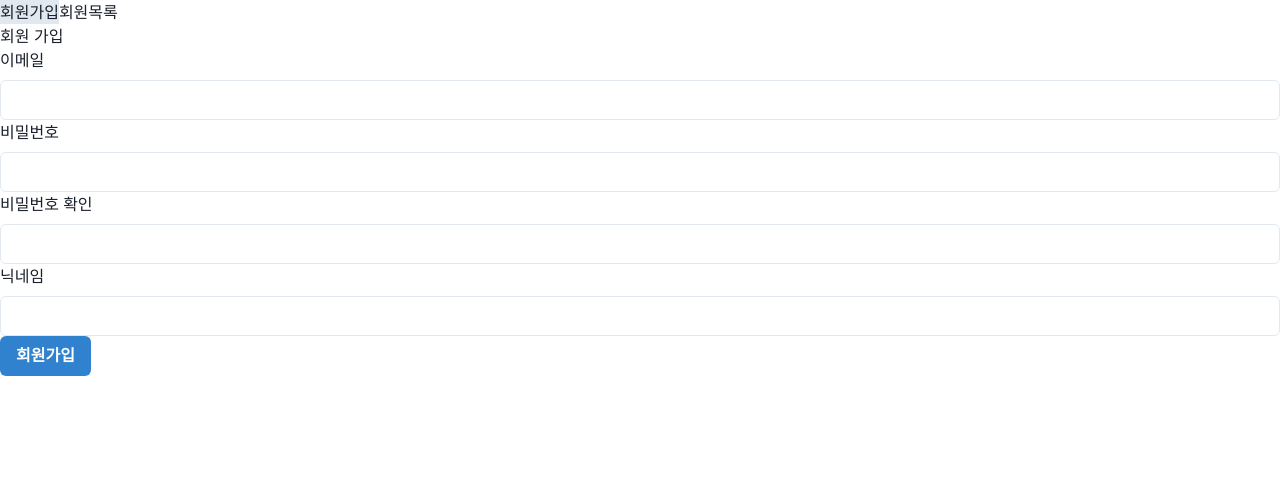
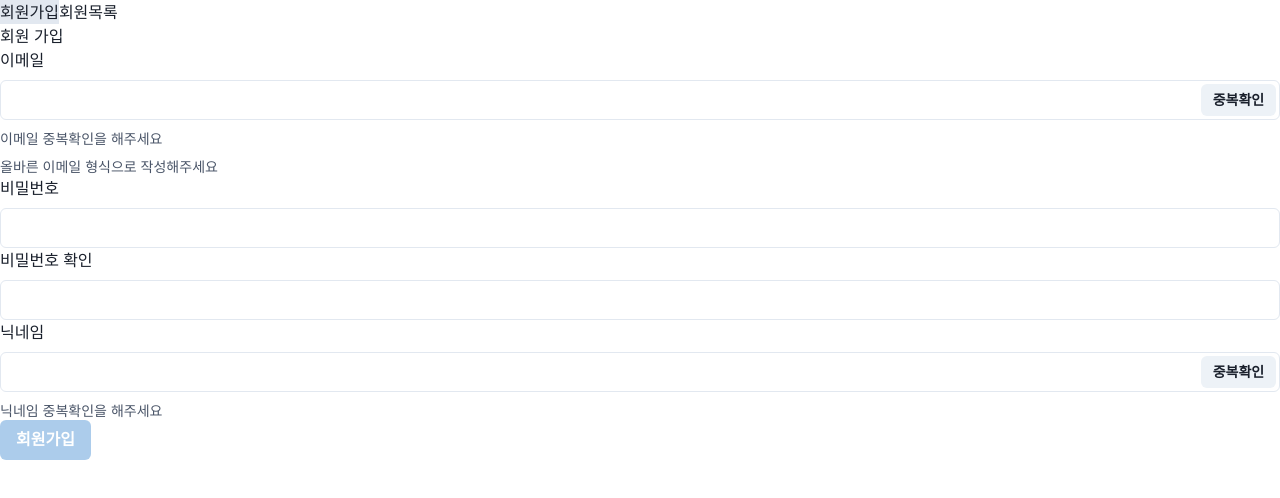
Before and after one commit to jnn-jnn1/prj2-practice-react, a React (Vite) app: page /signup in a window 1280 px wide. Shown: the top 498 px of the page. Built offline with nearby package versions, Linux system fonts and the light colour scheme.

Commit message:
회원가입 로직 작성 // todo.이메일 양식 확인

```diff
--- a/src/page/member/MemberSignup.jsx
+++ b/src/page/member/MemberSignup.jsx
@@ -5,21 +5,30 @@ import {
   FormHelperText,
   FormLabel,
   Input,
+  InputGroup,
+  InputRightElement,
   useToast,
 } from "@chakra-ui/react";
 import { useState } from "react";
 import axios from "axios";
 import { useNavigate } from "react-router-dom";
 
+// Todo : 이메일 양식 확인
+
 export function MemberSignup() {
   const [email, setEmail] = useState("");
   const [password, setPassword] = useState("");
   const [nickName, setNickName] = useState("");
   const [passwordCheck, setPasswordCheck] = useState("");
+  const [isCheckedEmail, setIsCheckedEmail] = useState(false);
+  const [isCheckedNickName, setIsCheckedNickName] = useState(false);
+  const [isValidEmail, setIsValidEmail] = useState(false);
   const toast = useToast();
   const navigate = useNavigate();
+  const [isLoading, setIsLoading] = useState(false);
 
   function handleSignup() {
+    setIsLoading(true);
     axios
       .post("/api/member/add", { email, password, nickName })
       .then(() => {
@@ -28,6 +37,7 @@ export function MemberSignup() {
           position: "top",
           description: "회원가입 성공!",
         });
+        navigate("/");
       })
       .catch(() =>
         toast({
@@ -35,14 +45,79 @@ export function MemberSignup() {
           description: "회원가입 실패!",
           position: "top",
         }),
-      );
+      )
+      .finally(() => setIsLoading(false));
+  }
+
+  function handleCheckEmail() {
+    axios
+      .get(`/api/member/check?email=${email}`)
+      .then(() => {
+        toast({
+          status: "info",
+          description: "이미 존재하는 이메일입니다",
+          position: "top",
+        });
+      })
+      .catch((err) => {
+        if (err.response.status === 404) {
+          toast({
+            status: "success",
+            description: "사용 가능한 이메일입니다",
+            position: "top",
+          });
+          setIsCheckedEmail(true);
+        }
+      });
+  }
+
+  function handleCheckNickName() {
+    axios
+      .get(`/api/member/check?nickName=${nickName}`)
+      .then(() => {
+        toast({
+          status: "info",
+          description: "이미 존재하는 닉네임입니다",
+          position: "top",
+        });
+      })
+      .catch((err) => {
+        if (err.response.status === 404) {
+          toast({
+            status: "success",
+            description: "사용 가능한 닉네임입니다",
+            position: "top",
+          });
+          setIsCheckedNickName(true);
+        }
+      });
   }
 
   let isDisabled = false;
 
+  if (
+    !(
+      email.trim().length > 0 &&
+      password.trim().length > 0 &&
+      nickName.trim().length > 0
+    )
+  ) {
+    isDisabled = true;
+  }
+
   let isPasswordCheck = password === passwordCheck;
 
   if (!isPasswordCheck) {
+    isDisabled = true;
+  }
+  if (!isCheckedEmail) {
+    isDisabled = true;
+  }
+  if (!isCheckedNickName) {
+    isDisabled = true;
+  }
+
+  if (!isValidEmail) {
     isDisabled = true;
   }
 
@@ -52,7 +127,24 @@ export function MemberSignup() {
       <Box>
         <FormControl>
           <FormLabel>이메일</FormLabel>
-          <Input onChange={(e) => setEmail(e.target.value)} />
+          <InputGroup>
+            <Input
+              onChange={(e) => {
+                setEmail(e.target.value);
+                setIsCheckedEmail(false);
+                setIsValidEmail(!e.target.validity.typeMismatch);
+              }}
+            />
+            <InputRightElement onClick={handleCheckEmail} w={"75px"} mr={1}>
+              <Button size={"sm"}>중복확인</Button>
+            </InputRightElement>
+          </InputGroup>
+          {isCheckedEmail || (
+            <FormHelperText>이메일 중복확인을 해주세요</FormHelperText>
+          )}
+          {isValidEmail || (
+            <FormHelperText>올바른 이메일 형식으로 작성해주세요</FormHelperText>
+          )}
         </FormControl>
       </Box>
       <Box>
@@ -73,7 +165,15 @@ export function MemberSignup() {
       <Box>
         <FormControl>
           <FormLabel>닉네임</FormLabel>
-          <Input onChange={(e) => setNickName(e.target.value)} />
+          <InputGroup>
+            <Input onChange={(e) => setNickName(e.target.value)} />
+            <InputRightElement onClick={handleCheckNickName} w={"75px"} mr={1}>
+              <Button size={"sm"}>중복확인</Button>
+            </InputRightElement>
+          </InputGroup>
+          {isCheckedNickName || (
+            <FormHelperText>닉네임 중복확인을 해주세요</FormHelperText>
+          )}
         </FormControl>
       </Box>
       <Box>
@@ -81,6 +181,7 @@ export function MemberSignup() {
           onClick={handleSignup}
           colorScheme={"blue"}
           isDisabled={isDisabled}
+          isLoading={isLoading}
         >
           회원가입
         </Button>
```
